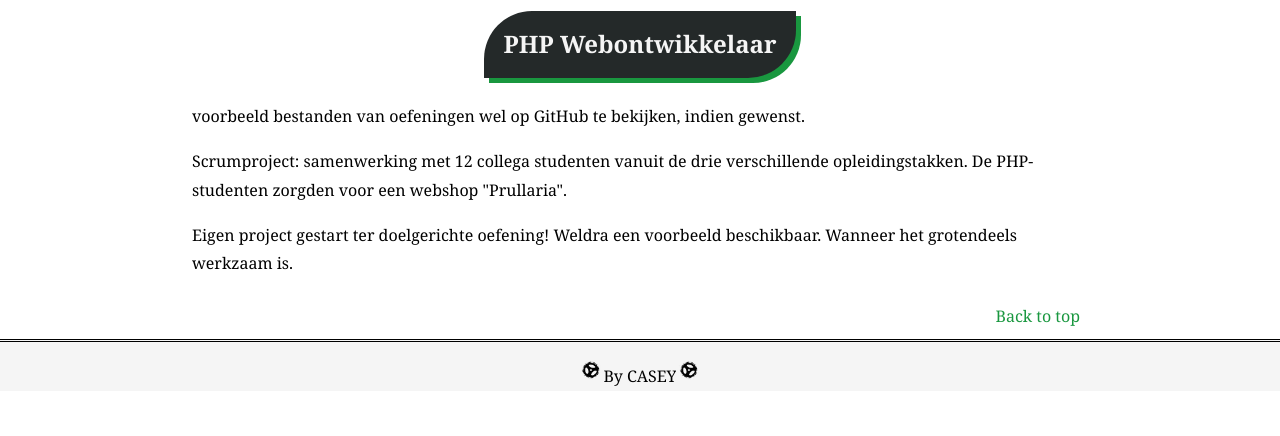
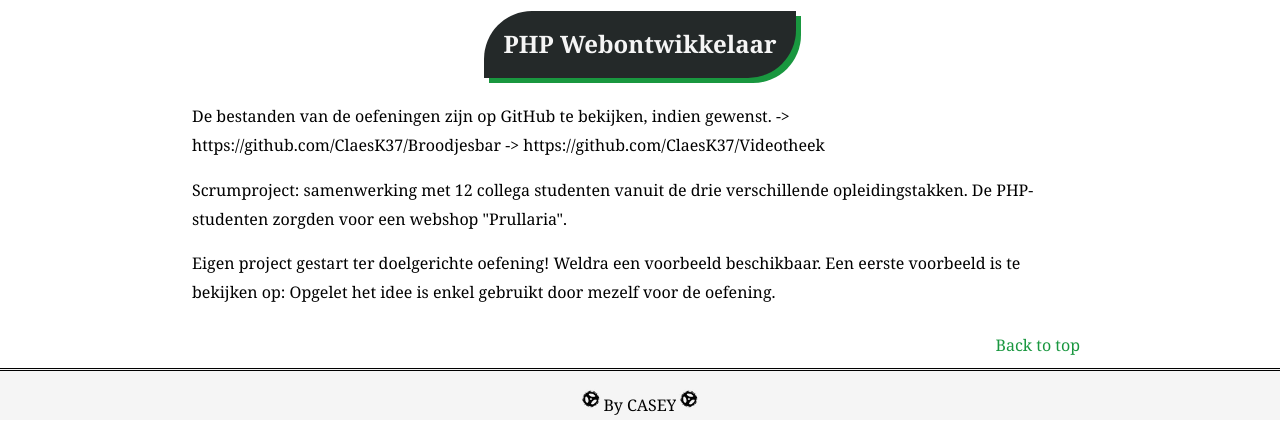
Before and after one commit to ClaesK37/Casey, a plain HTML site: page Portfolio.html in a window 1280 px wide. Shown: the part 4577-5013 px from the top of the page. Before the commit the page ends 4984 px from the top, so only its background shows below. Drawn offline with Linux system fonts and the light colour scheme.

Commit message:
aanpassingen

```diff
--- a/Portfolio.html
+++ b/Portfolio.html
@@ -115,9 +115,14 @@
 
         <a id="phpopleiding"></a>
           <h2>PHP Webontwikkelaar</h2>
-           <p>voorbeeld bestanden van oefeningen wel op GitHub te bekijken, indien gewenst.</p>
+           <p>De bestanden van de oefeningen zijn op GitHub te bekijken, indien gewenst.
+             -> https://github.com/ClaesK37/Broodjesbar
+             -> https://github.com/ClaesK37/Videotheek
+           </p>
            <p>Scrumproject: samenwerking met 12 collega studenten vanuit de drie verschillende opleidingstakken. De PHP-studenten zorgden voor een webshop "Prullaria".</p>
-           <p>Eigen project gestart ter doelgerichte oefening! Weldra een voorbeeld beschikbaar. Wanneer het grotendeels werkzaam is.</p>
+           <p>Eigen project gestart ter doelgerichte oefening! Weldra een voorbeeld beschikbaar. Een eerste voorbeeld is te bekijken op:
+             Opgelet het idee is enkel gebruikt door mezelf voor de oefening.
+           </p>
 
         <div class="naarBoven">
           <a href="#naarBoven">Back to top</a>
```
